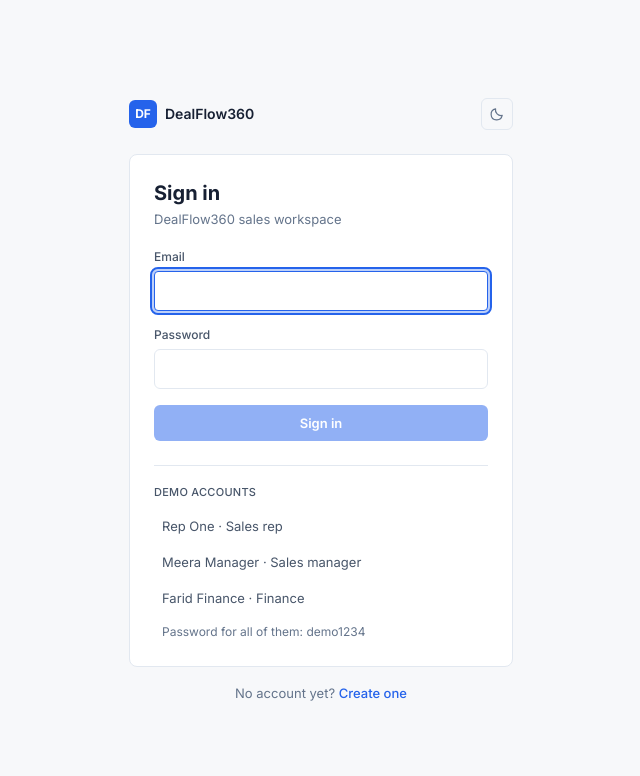
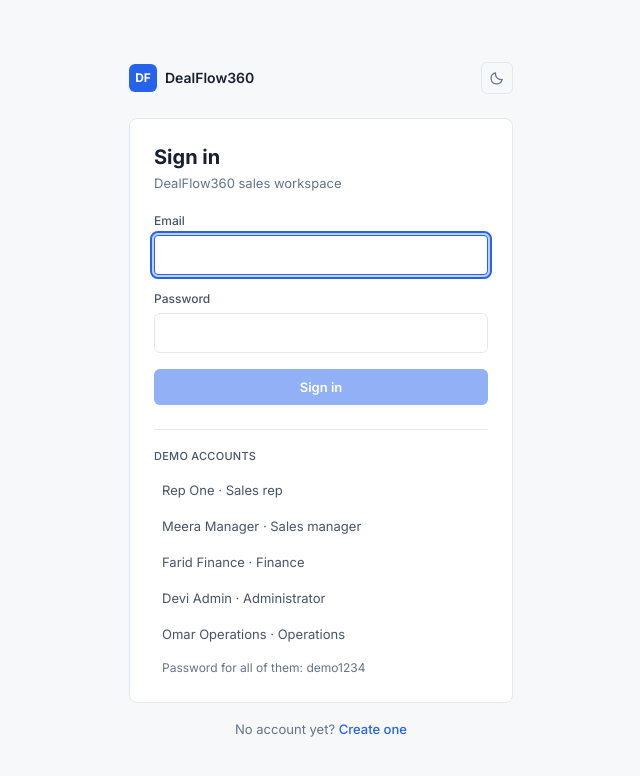
Before and after one commit to samartiwari/Team-456-DealFlow-Odoo, a React (Vite) app in the folder frontend/: page /login in a window 1280 px wide. Shown: the top 776 px of the page, without its empty margins (319-959 px from the left). Built offline with nearby package versions, Linux system fonts and the light colour scheme; no server answers.

Commit message:
feat: the demo shortcuts offer all five roles
Admin and Operations were absent from the login shortcuts because they did not
exist as separate identities when the list was written. They do now, and a
shortcut list showing three of five invites a reviewer to conclude the other two
were never built.

```diff
--- a/frontend/src/workspace/auth/LoginPage.tsx
+++ b/frontend/src/workspace/auth/LoginPage.tsx
@@ -80,12 +80,21 @@ export default function LoginPage() {
   )
 }
 
-/** The seeded accounts, so a reviewer does not have to be told the password. */
+/**
+ * The seeded accounts, so a reviewer does not have to be told the password.
+ *
+ * All five roles, in the order the brief lists them. Admin and Operations were
+ * missing while they were folded into Manager and Finance; they are separate
+ * identities now, and a shortcut that offers three of five invites the reviewer
+ * to conclude the other two do not exist.
+ */
 function DemoAccounts({ onPick }: { onPick: (email: string) => void }) {
   const accounts = [
     { email: 'rep@dealflow.test', label: 'Rep One · Sales rep' },
     { email: 'manager@dealflow.test', label: 'Meera Manager · Sales manager' },
     { email: 'finance@dealflow.test', label: 'Farid Finance · Finance' },
+    { email: 'admin@dealflow.test', label: 'Devi Admin · Administrator' },
+    { email: 'ops@dealflow.test', label: 'Omar Operations · Operations' },
   ]
 
   return (
```
